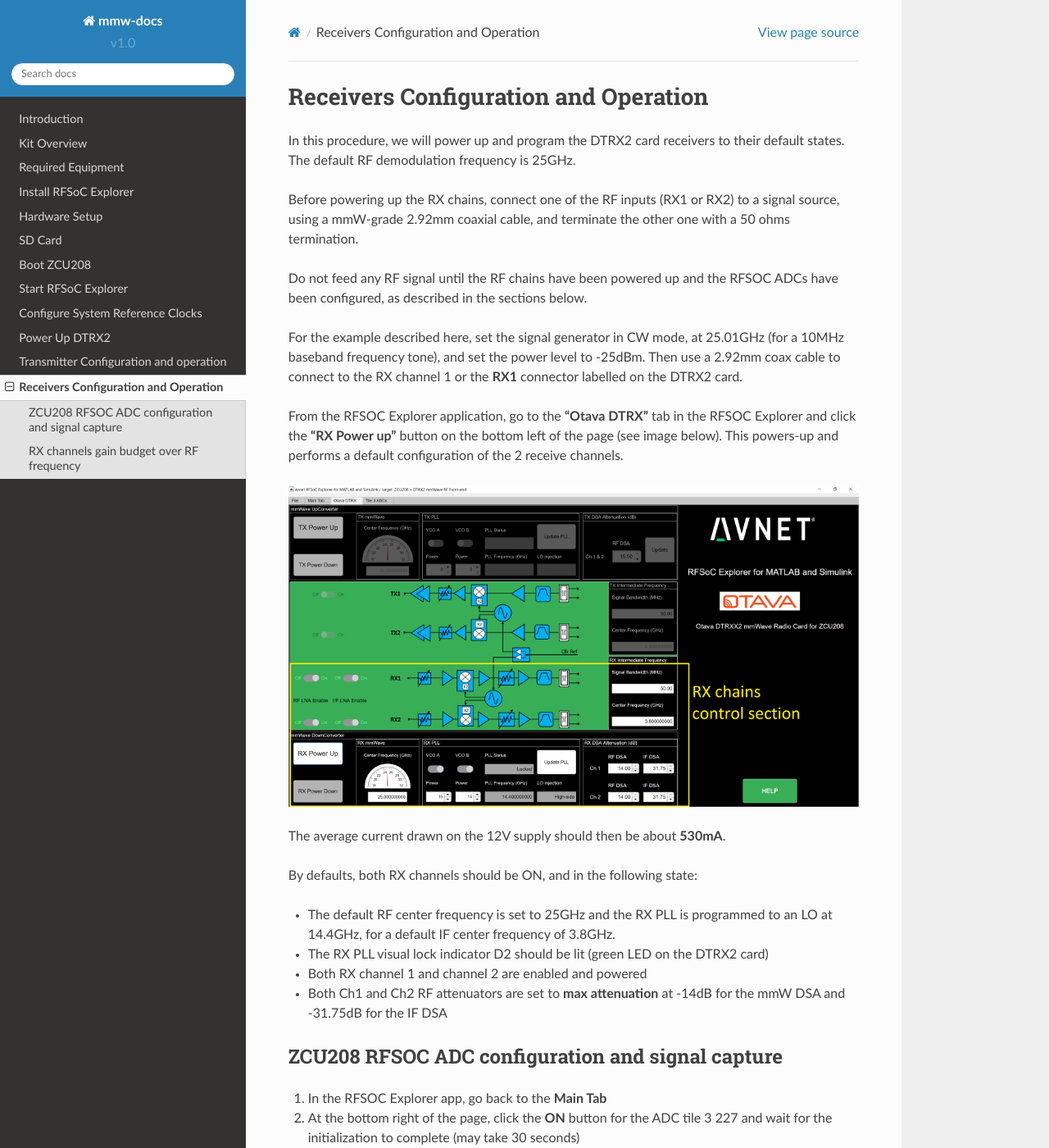
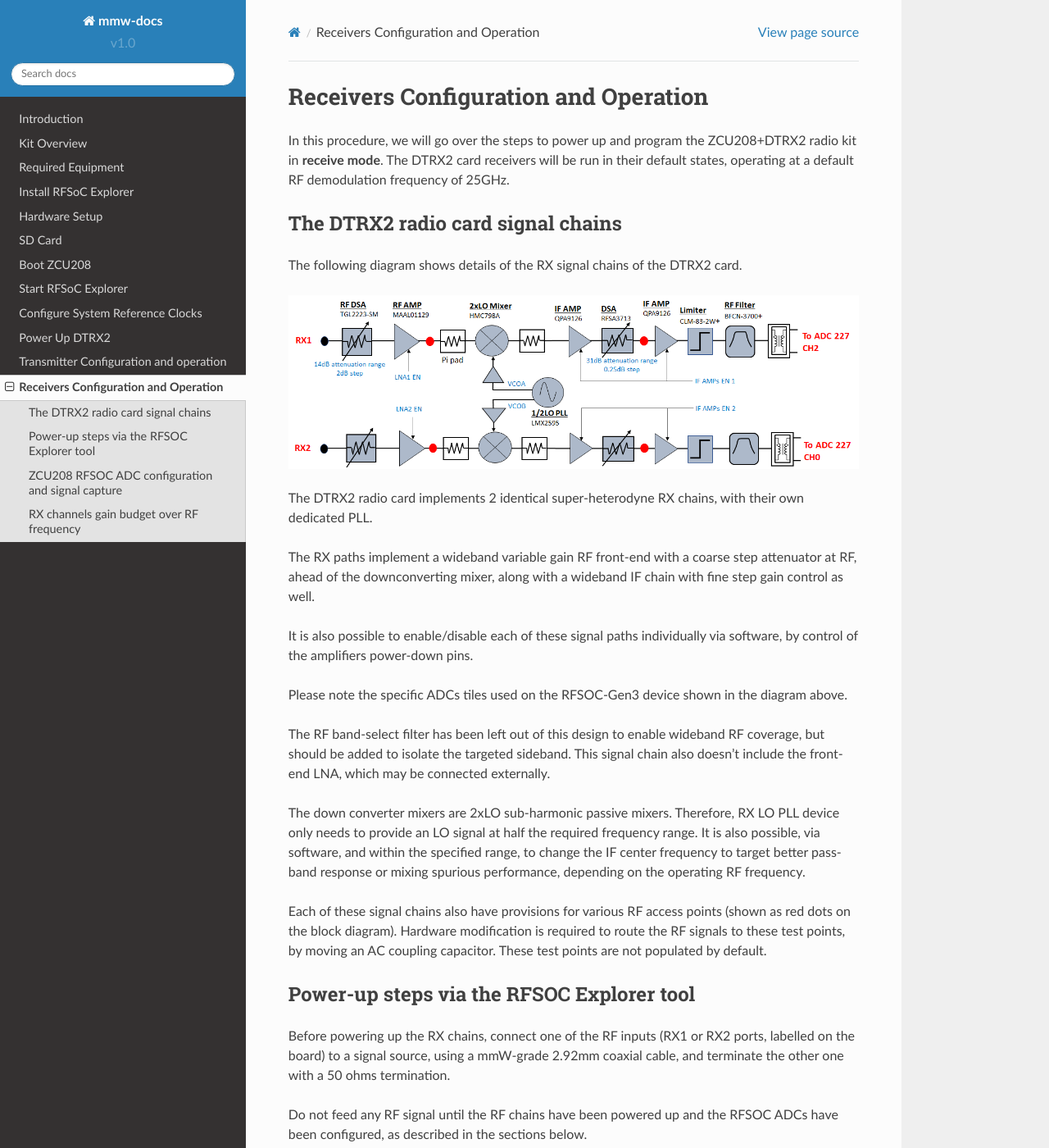
Before and after one commit to AvnetDev/rfsoc-board-docs, a Sphinx documentation site: the page built from docs/source/rx_setup.rst, in a window 1280 px wide and 1400 px high. Shown: the whole window at 82% size. Built offline with Sphinx 7.4.7 and the Read the Docs theme 2.0.0, drawn with Linux system fonts in a browser that asks for light colours; some of the changed text lies outside the part shown.

```diff
--- a/docs/source/rx_setup.rst
+++ b/docs/source/rx_setup.rst
@@ -1,14 +1,40 @@
 Receivers Configuration and Operation
 ====================================
 
-In this procedure, we will power up and program the DTRX2 card receivers to their default states. The default RF demodulation frequency is 25GHz.
+In this procedure, we will go over the steps to power up and program the ZCU208+DTRX2 radio kit in **receive mode**. The DTRX2 card receivers will be run in their default states, operating at a default RF demodulation frequency of 25GHz.
 
-Before powering up the RX chains, connect one of the RF inputs (RX1 or RX2) to a signal source, using a mmW-grade 2.92mm coaxial cable, and terminate the other one with a 50 ohms termination.
+The DTRX2 radio card signal chains
+^^^^^^^^^^^^^^^^^^^^^^^^^^^^^^^^^^
+
+The following diagram shows details of the RX signal chains of the DTRX2 card.
+
+.. image:: images_rx_setup/RX_signal_chains.png
+
+
+The DTRX2 radio card implements 2 identical super-heterodyne RX chains, with their own dedicated PLL.
+
+The RX paths implement a wideband variable gain RF front-end with a coarse step attenuator at RF, ahead of the downconverting mixer, along with a wideband IF chain with fine step gain control as well.
+
+It is also possible to enable/disable each of these signal paths individually via software, by control of the amplifiers power-down pins.
+
+Please note the specific ADCs tiles used on the RFSOC-Gen3 device shown in the diagram above.
+
+The RF band-select filter has been left out of this design to enable wideband RF coverage, but should be added to isolate the targeted sideband. This signal chain also doesn't include the front-end LNA, which may be connected externally.
+
+The down converter mixers are 2xLO sub-harmonic passive mixers. Therefore, RX LO PLL device only needs to provide an LO signal at half the required frequency range.
+It is also possible, via software, and within the specified range, to change the IF center frequency to target better pass-band response or mixing spurious performance, depending on the operating RF frequency.
+
+Each of these signal chains also have provisions for various RF access points (shown as red dots on the block diagram). Hardware modification is required to route the RF signals to these test points, by moving an AC coupling capacitor. These test points are not populated by default.
+
+
+Power-up steps via the RFSOC Explorer tool
+^^^^^^^^^^^^^^^^^^^^^^^^^^^^^^^^^^^^^^^^^^
+
+Before powering up the RX chains, connect one of the RF inputs (RX1 or RX2 ports, labelled on the board) to a signal source, using a mmW-grade 2.92mm coaxial cable, and terminate the other one with a 50 ohms termination.
 
 Do not feed any RF signal until the RF chains have been powered up and the RFSOC ADCs have been configured, as described in the sections below.
 
 For the example described here, set the signal generator in CW mode, at 25.01GHz (for a 10MHz baseband frequency tone), and set the power level to -25dBm.
-Then use a 2.92mm coax cable to connect to the RX channel 1 or the **RX1** connector labelled on the DTRX2 card.
 
 From the RFSOC Explorer application, go to the **“Otava DTRX”** tab in the RFSOC Explorer and click the **“RX Power up”** button on the bottom left of the page (see image below). This powers-up and performs a default configuration of the 2 receive channels.
 
@@ -86,16 +112,25 @@
 
 ::
 
-    ***INSERT PICTURE*** to show that
+    ***Example to be added here***
 
 At any time here, you may adjust the target RF frequency, the IF frequency, the target instantaneous bandwidth or the RF attenuator setting, as shown in the picture below. Also remember that after the RX chains have been powered up, all the RF/IF attenuators are set to max attenuation levels.
 
 .. image:: images_rx_setup/RFSOCX_DTRX2_RX_instructions2.png
 
 The GUI software automatically calculates the PLL or VCO output frequency based on the wanted RF frequency and IF frequency.
-You’ll need to hit the **“Update PLL”** button every time you change the RF, IF, BW frequencies to program the PLL accordingly.
+You’ll need to hit the **“Update PLL”** button every time you change the RF center frequency or the IF frequency or the targeted signal bandwidth, to program the PLL accordingly.
 
-To enable or disable individual signal chains: use the ON/OFF buttons on the left of each illustrated signal chains. One button controls the RF amplifier and the other one control both IF amplifiers.
+The **"Signal Bandwidth"** entry field is an estimate of the received signal bandwidth and doesn't need to be accurate.  It is mostly used to make sure the edges of the signal still fall within the availble IF pass-band, at a particular IF center frequency.
+
+Here's an example:
+    - The DTRX2 IF frequency range of the DTRX2 is typically 3.2-4.4GHz
+    - If the Signal BW = 50MHz, then the user may set the IF frequency anywhere between 3.225GHz and 4.375GHz
+    - If the Signal BW = 400MHz, then the range of possible IF center frequencies is more restricted, within 3.4-4.2GHz
+
+For a received CW tone, you may leave this "Signal Bandwidth" parameter to the default value of 50MHz or set it as low as 1MHz.
+
+Finally, to enable or disable individual signal chains: use the ON/OFF buttons on the left of each illustrated signal chains. One button controls the RF amplifier and the other one control both IF amplifiers.
 
 
 RX channels gain budget over RF frequency
```
Also changed, not shown: docs/source/tx_setup.rst (+29 -2 lines), docs/source/images_tx_setup/TX_signal_chains.png (added).
